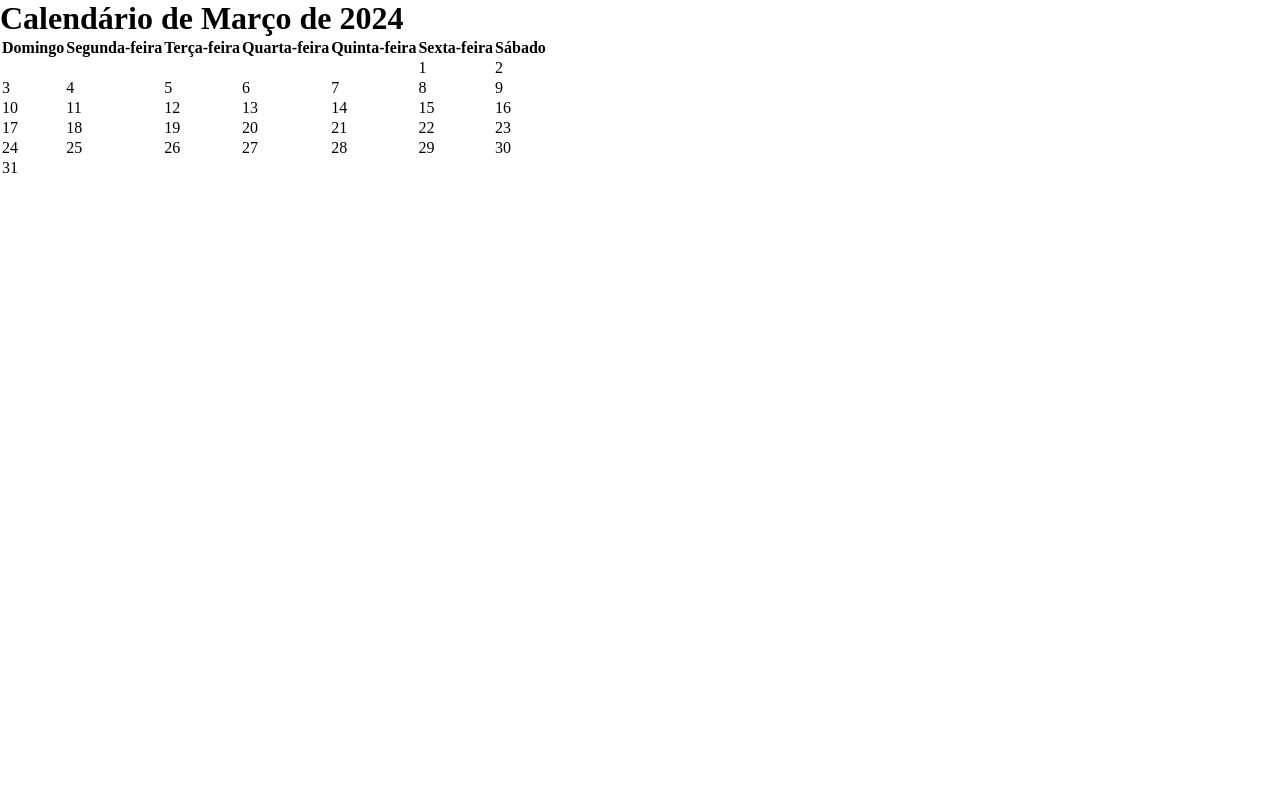
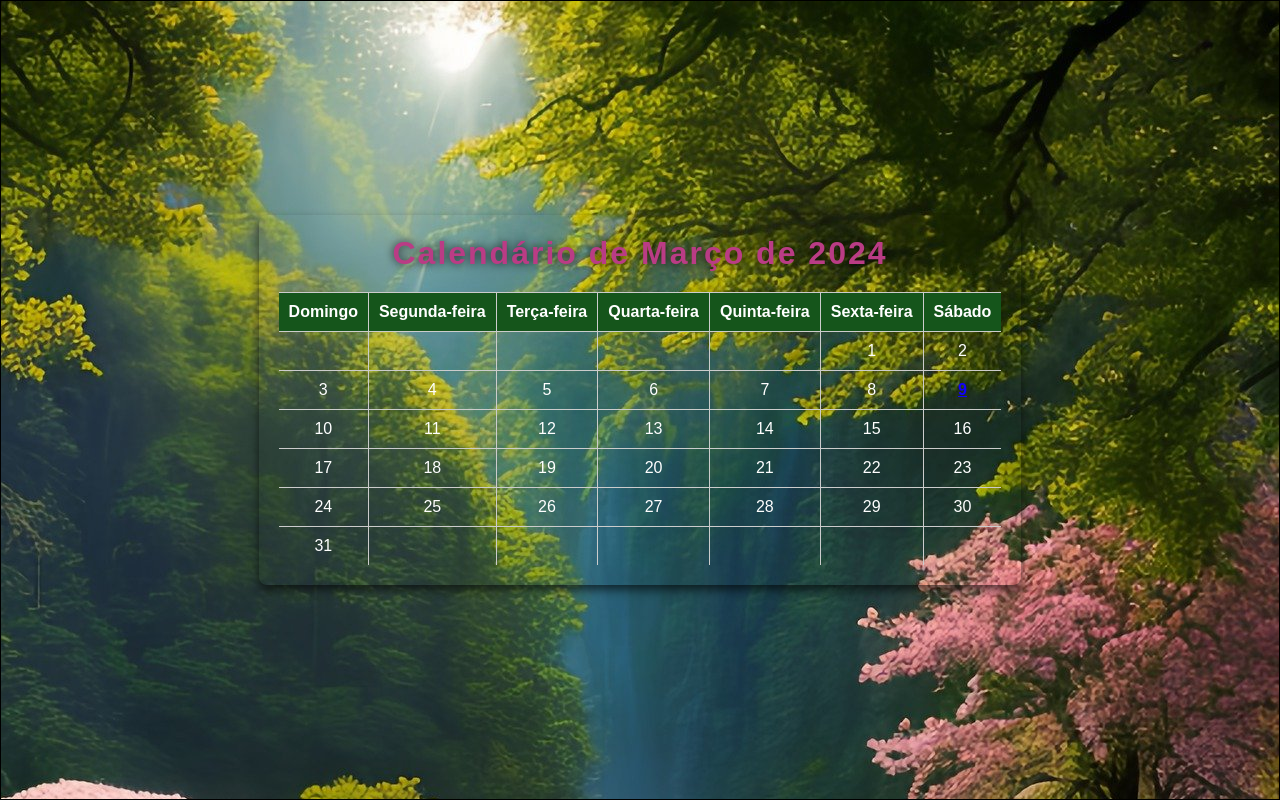
Before and after one commit to TheoKrdozo/calendario-marco-2024, a plain HTML site: page index.html in a window 1280 px wide. Drawn offline with Linux system fonts and the light colour scheme.

Commit message:
:rocket: Último commit: Um passo à frente no meu caminho pessoal de crescimento e aprendizado!

```diff
--- a/index.html
+++ b/index.html
@@ -40,7 +40,7 @@
                     <td>6</td>
                     <td>7</td>
                     <td>8</td>
-                    <td>9</td>
+                    <td id="special-day">9</td>
                 </tr>
                 <tr>
                     <td>10</td>
--- a/style.css
+++ b/style.css
@@ -4,3 +4,78 @@
     padding: 0;
     box-sizing: border-box;
 }
+
+body {
+    font-family: Arial, Helvetica, sans-serif;
+    background-image: url(./img/bk.jpg);
+    background-size: cover;
+    background-position: center;
+    background-repeat: no-repeat;
+    background-position-y: top;
+    display: flex;
+    justify-content: center;
+    align-items: center;
+    border: 1px solid;
+    height: 100vh;
+}
+
+main {
+    max-width: 800px;
+    /* background-color: rgba(255, 255, 255, 0.5); */
+    border-radius: 8px;
+    box-shadow: 0px 5px 10px rgba(0, 0, 0, 0.6);
+    padding: 20px;
+    max-height: 400px;
+}
+
+.title {
+    text-align: center;
+    color: #ba3c85;
+    font-weight: bold;
+    letter-spacing: 2px;
+    margin-bottom: 20px;
+    text-shadow: 0px 0px 10px rgba(0, 0, 0, 0.8);
+}
+
+table {
+    width: 100%;
+    border-collapse: collapse;
+    color: white;
+}
+
+th, td {
+    border: 1px solid #ccc;
+    padding: 10px;
+    text-align: center;
+}
+
+th {
+    background-color: #15551b;
+    color: white;
+}
+
+th:first-child, td:first-child {
+    border-left: none;
+}
+
+th:last-child, td:last-child {
+    border-right: none;
+}
+
+tr:last-child th, tr:last-child td {
+    border-bottom: none;
+}
+
+
+/* Meu aniversário :) */
+
+#special-day {
+    color: rgb(17, 0, 255);
+    font-weight: bolder;
+    text-decoration: underline;
+}
+
+td:hover {
+    background-color: white;
+    color: #ba3c85;
+}
```
Also changed, not shown: img/bk.jpg (added).
